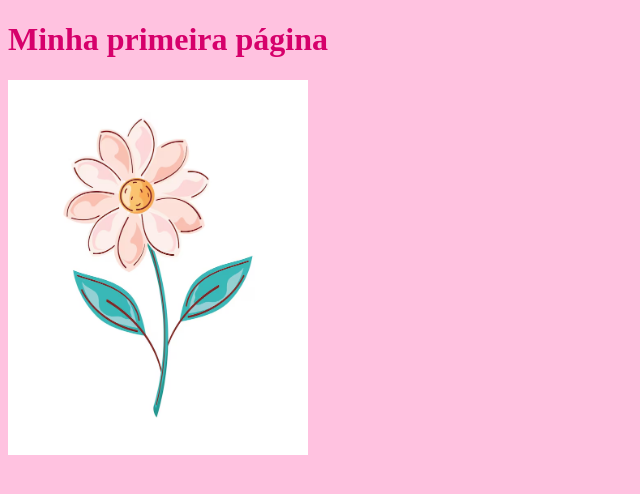
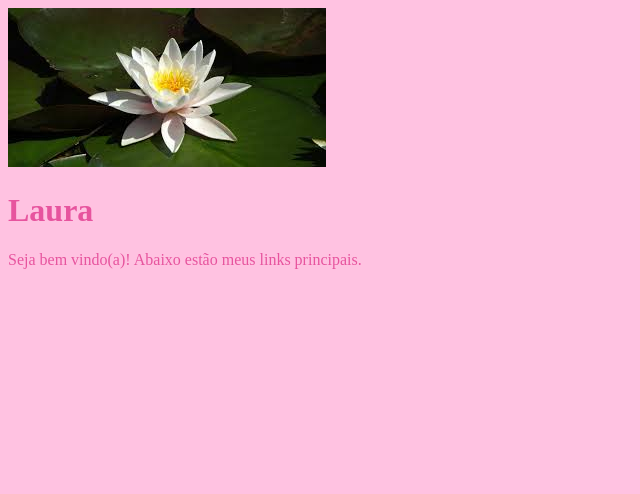
Before and after one commit to lauravolff/Primeiro-Site, a plain HTML site: page index.HTML in a window 1280 px wide. Shown: the whole page, without its empty margins (0-640 px from the left). Drawn offline with Linux system fonts and the light colour scheme.

Commit message:
Add files via upload

```diff
--- a/index.HTML
+++ b/index.HTML
@@ -3,10 +3,16 @@
 <head>
     <meta charset="UTF-8">
     <meta name="viewport" content="width=device-width, initial-scale=1.0">
-    <title>Meu projeto</title>
+    <title>Meus links - Laura</title>
+    <link rel="stylesheet" href="styles.css">
 </head>
-<body style="background-color: rgb(255, 194, 224);">
-    <h1 style="color: rgb(214, 0, 107);">Minha primeira página</h1>
-    <img src="flor-rosa-com-folhas_24877-81623.jpg" alt="" style="width: 300px;">
+<body>
+    <div>
+        <header>
+            <img src="images.jpeg" alt="Minha foto de perfil">
+            <h1>Laura</h1>
+            <p>Seja bem vindo(a)! Abaixo estão meus links principais.</p>
+        </header>
+    </div>
 </body>
 </html>
--- /dev/null
+++ b/styles.css
@@ -0,0 +1,4 @@
+body {
+    background-color: rgb(255, 194, 225);
+    color: rgb(231, 84, 158);
+}
```
Also changed, not shown: images.jpeg (added).
